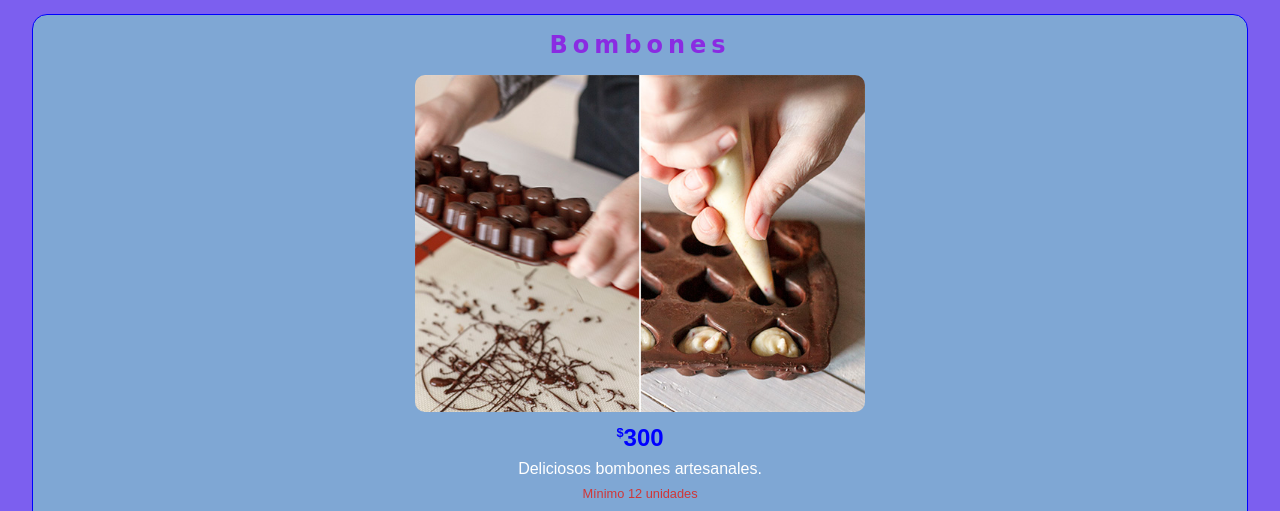
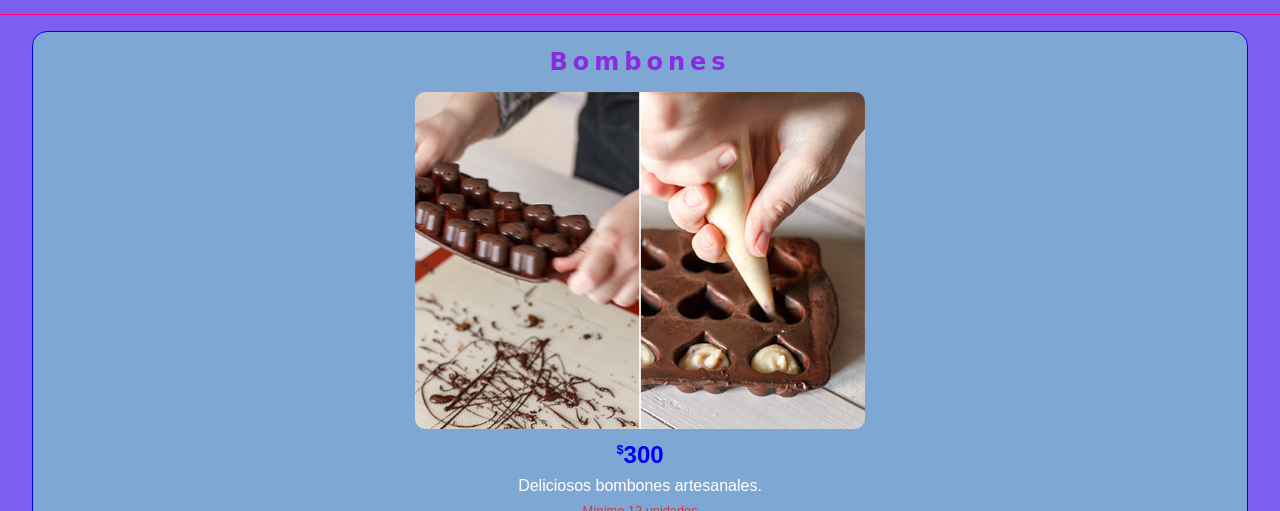
Before and after one commit to davidask611/Delicias-caseras, a plain HTML site: page index.html in a window 1280 px wide. Shown: the part 3916-4427 px from the top of the page. Drawn offline with Linux system fonts and the light colour scheme; a web font is replaced by a local one.

Commit message:
agregue icono y hr

```diff
--- a/index.html
+++ b/index.html
@@ -4,6 +4,7 @@
     <meta charset="UTF-8" />
     <meta name="viewport" content="width=device-width, initial-scale=1.0" />
     <link rel="stylesheet" href="estilos.css" />
+    <link rel="icon" href="img/icono-pestaña.ico" type="image/x-icon">
     <title>Delicias Caseras</title>
   </head>
   <body>
@@ -124,6 +125,7 @@
           ¡Quiero pedir muffins!
         </a>
       </section>
+      <hr class="linea-separadora" />
       <section class="bombones">
         <h2 class="bombones__titulo">Bombones</h2>
         <div class="producto">
```
Also changed, not shown: img/icono-pestaña.ico (added).
